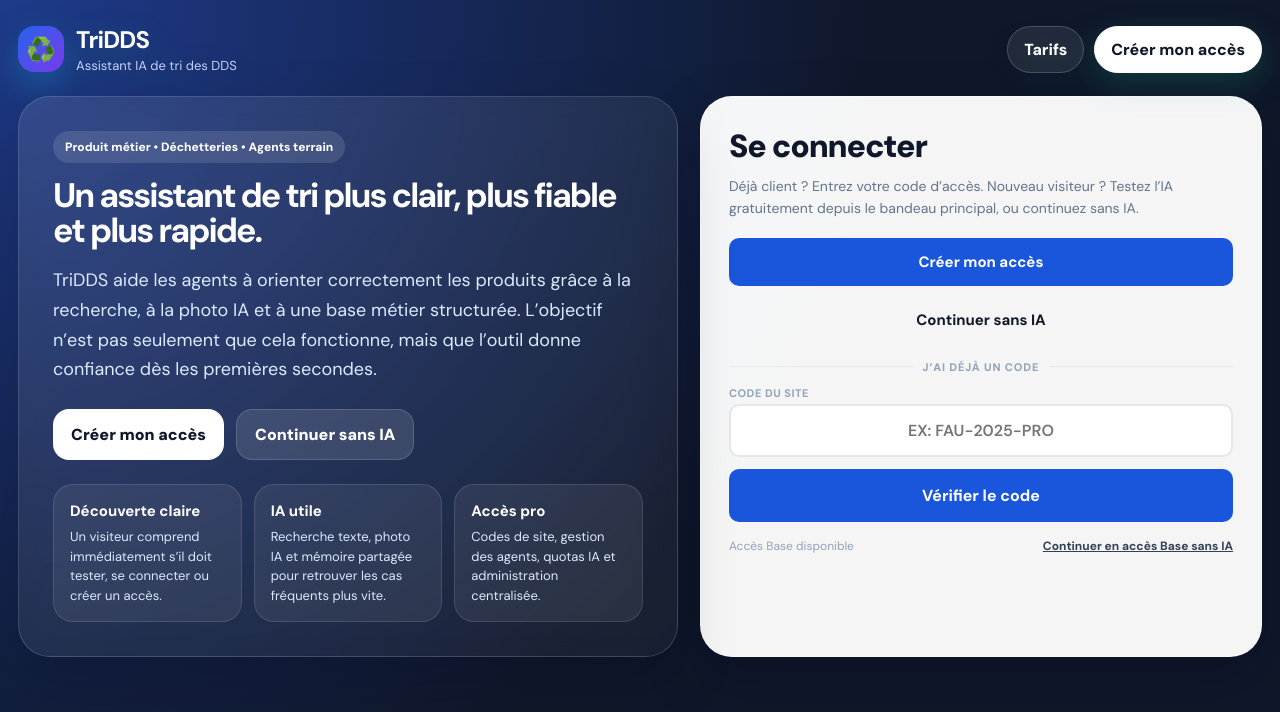
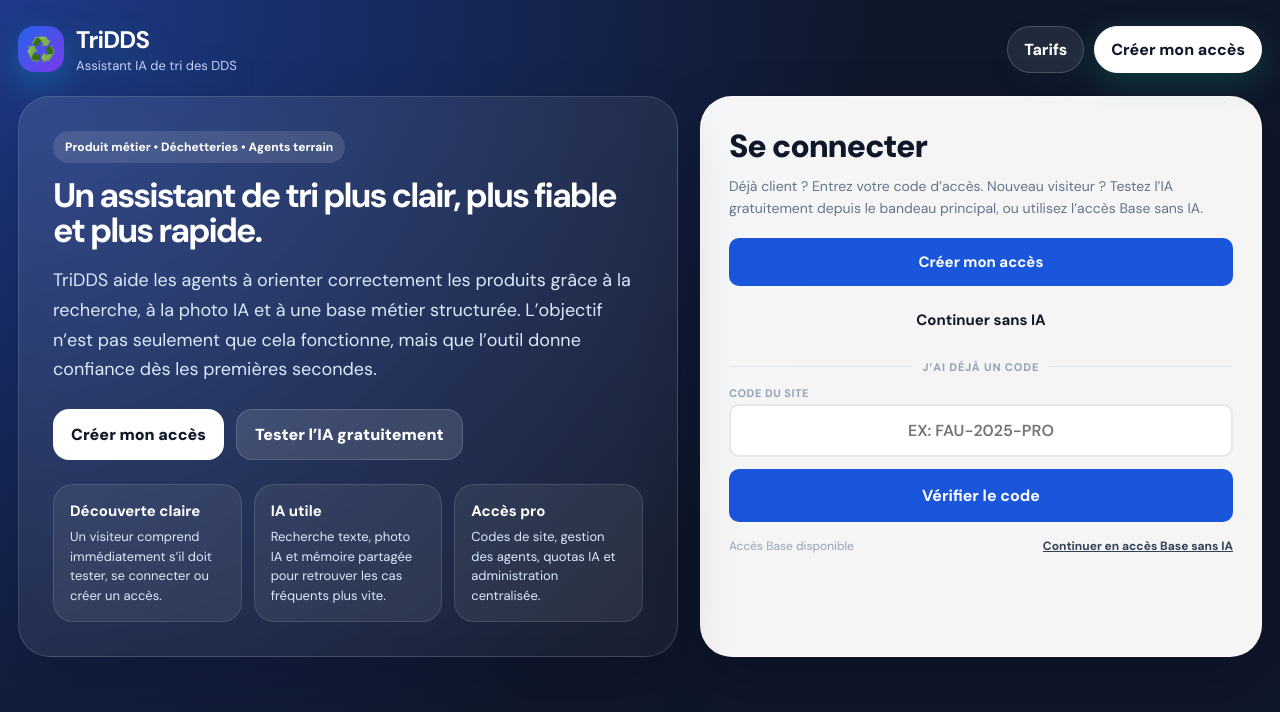
Before and after one commit to abdessamad91-cmd/triDDS, a plain HTML site: page index.html in a window 1280 px wide. Drawn offline with Linux system fonts and the light colour scheme.

Commit message:
Add files via upload

```diff
--- a/index.html
+++ b/index.html
@@ -175,7 +175,7 @@
         <p>TriDDS aide les agents à orienter correctement les produits grâce à la recherche, à la photo IA et à une base métier structurée. L’objectif n’est pas seulement que cela fonctionne, mais que l’outil donne confiance dès les premières secondes.</p>
         <div class="landing-cta">
           <a class="landing-pill primary" href="./pricing.html">Créer mon accès</a>
-          <button id="btn-free-access-hero" class="landing-pill secondary" type="button">Continuer sans IA</button>
+          <button id="btn-free-access-hero" class="landing-pill secondary" type="button">Tester l’IA gratuitement</button>
         </div>
         <div class="landing-points">
           <div class="landing-point"><strong>Découverte claire</strong><span>Un visiteur comprend immédiatement s’il doit tester, se connecter ou créer un accès.</span></div>
@@ -187,7 +187,7 @@
       <section class="landing-login card">
         <div class="landing-login-top">
           <div class="landing-login-title">Se connecter</div>
-          <div class="landing-login-sub">Déjà client ? Entrez votre code d’accès. Nouveau visiteur ? Testez l’IA gratuitement depuis le bandeau principal, ou continuez sans IA.</div>
+          <div class="landing-login-sub">Déjà client ? Entrez votre code d’accès. Nouveau visiteur ? Testez l’IA gratuitement depuis le bandeau principal, ou utilisez l’accès Base sans IA.</div>
         </div>
         <div style="display:flex;flex-direction:column;gap:10px;margin-bottom:14px">
           <button id="btn-create-access" class="btn btn-blue btn-f" style="padding:14px;font-size:15px">Créer mon accès</button>
```
